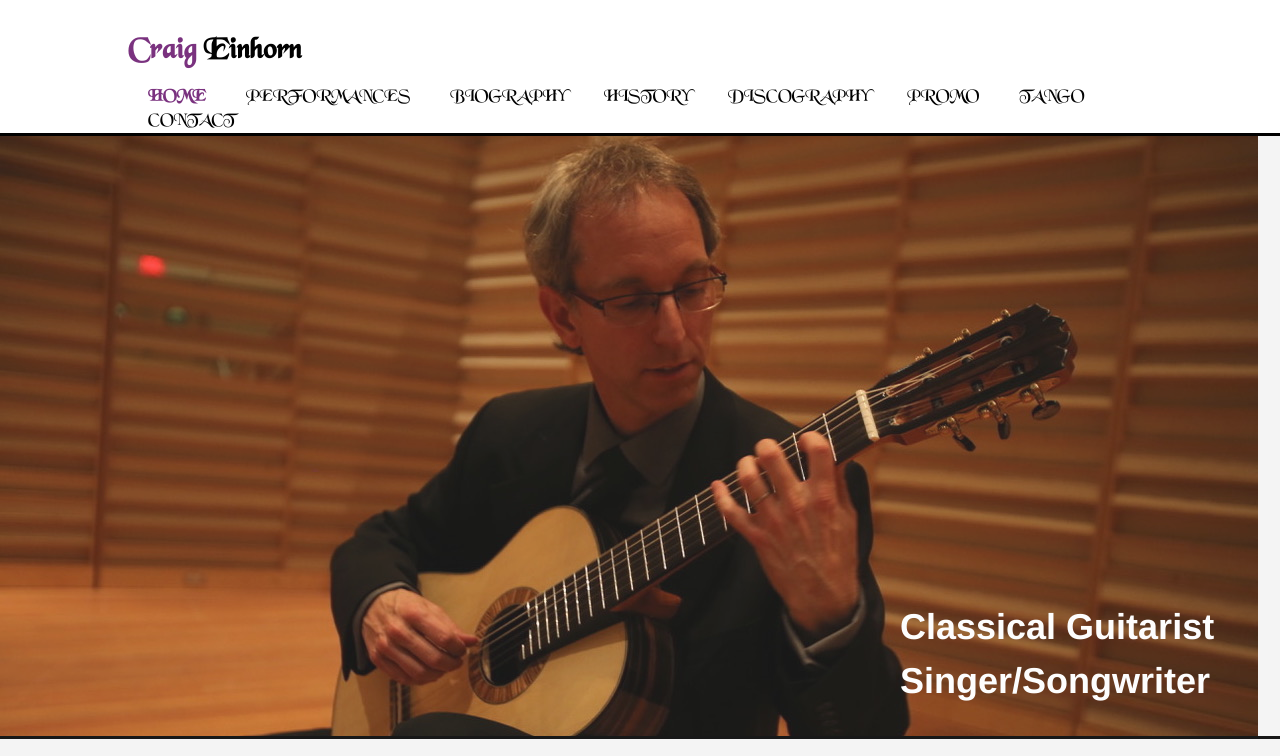
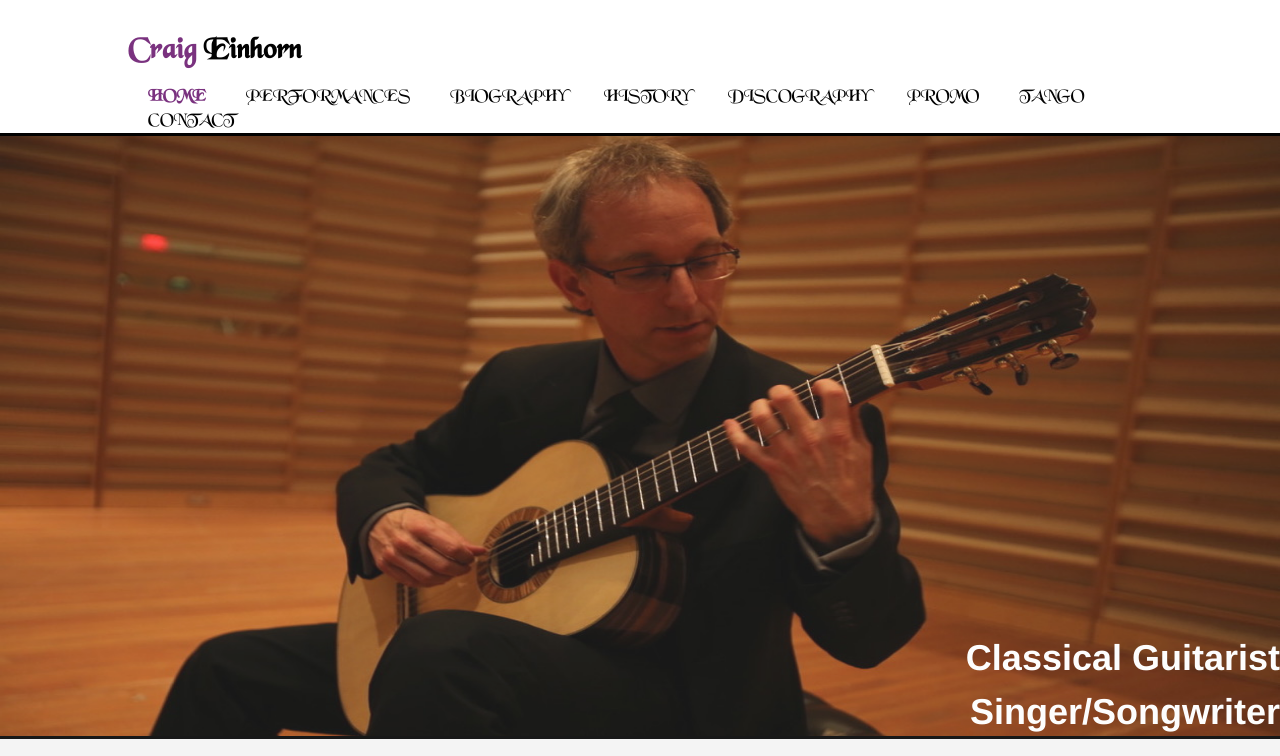
Before and after one commit to craigeinhorn/craigeinhorn.github.io, a plain HTML site: page index.html in a window 1280 px wide. Shown: the top 756 px of the page. Drawn offline with Linux system fonts and the light colour scheme.

Commit message:
Bug fixes on index page

```diff
--- a/css/style.css
+++ b/css/style.css
@@ -10,6 +10,13 @@ body{
   width:80%;
   margin:auto;
   overflow:hidden;
+}
+
+.showcasecontainer{
+  width:100%;
+  margin:auto;
+  overflow:hidden;
+  position:relative;
 }
 
 .bg{
@@ -61,8 +68,8 @@ ul{
 
 .bottomright{
   position:absolute;
-  top:600px;
-  left:900px;
+  bottom: 0px;
+  right: 0px;
   font-size:36px;
   font-weight:bold;
   color:white;
@@ -190,10 +197,12 @@ header a:hover{
 
 /* Showcase */
 #showcase{
-  background:url('../img/craigshowcaseedit.jpeg') no-repeat 0 -0px;
+  background:url('../img/craigshowcaseedit.jpeg') round 0 0px;
   min-height:600px;
   opacity:0.9;
   border-bottom:#010101 3px solid;
+  text-align: right;
+  vertical-align:bottom;
 }
 
 #showcase h1{
--- a/index.html
+++ b/index.html
@@ -45,13 +45,15 @@
 
       </div>
     </header>
+<div class="showcasecontainer">
+  <section id="showcase">
 
-  <section id="showcase">
-    <div class="container">
       <div class="bottomright">Classical Guitarist <br> Singer/Songwriter</div>
 
-    </div>
   </section>
+
+</div>
+
 
   <!--  <section id="newsletter">
       <div class="container">
@@ -65,7 +67,7 @@
     <section id="boxes">
       <div class="container">
         <div class="box">
-          <img src="./img/craigchoir.jpeg"></img>
+          <img src="./img/craigchoirfixed.jpg"></img>
         </div>
         <div class="boxleft">
           <img src="./img/mozartplayers.jpeg"></img>
```
Also changed, not shown: img/craigchoirfixed.jpg (added), 1 other file.
